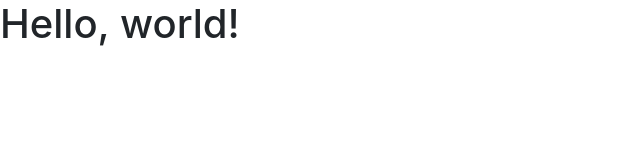
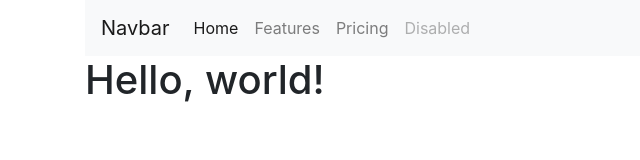
Before and after one commit to freedevgrp/test, a website: page index.html in a window 1280 px wide. Shown: the whole page, without its empty margins (0-640 px from the left). Drawn offline with nearby package versions, Linux system fonts and the light colour scheme.

```diff
--- a/index.html
+++ b/index.html
@@ -11,9 +11,34 @@
     <title>Hello, world!</title>
   </head>
   <body>
+	  <div class="container">
+
+	  <nav class="navbar navbar-expand-lg navbar-light bg-light">
+  <a class="navbar-brand" href="#">Navbar</a>
+  <button class="navbar-toggler" type="button" data-toggle="collapse" data-target="#navbarNav" aria-controls="navbarNav" aria-expanded="false" aria-label="Toggle navigation">
+    <span class="navbar-toggler-icon"></span>
+  </button>
+  <div class="collapse navbar-collapse" id="navbarNav">
+    <ul class="navbar-nav">
+      <li class="nav-item active">
+        <a class="nav-link" href="#">Home <span class="sr-only">(current)</span></a>
+      </li>
+      <li class="nav-item">
+        <a class="nav-link" href="#">Features</a>
+      </li>
+      <li class="nav-item">
+        <a class="nav-link" href="#">Pricing</a>
+      </li>
+      <li class="nav-item">
+        <a class="nav-link disabled" href="#" tabindex="-1" aria-disabled="true">Disabled</a>
+      </li>
+    </ul>
+  </div>
+</nav>
     <h1>Hello, world!</h1>
 
 
+</div>
 
     <!-- Optional JavaScript -->
     <!-- jQuery first, then Popper.js, then Bootstrap JS -->
```
Also changed, not shown: package.json (added, +24 -0 lines), 1 other file.
